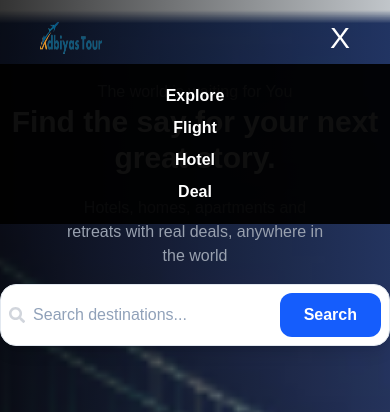
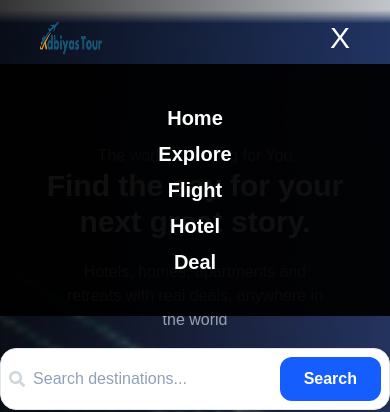
Before and after one commit to terhemeniorwua-png/_airline_platform, a Next.js app: page /Explore in a window 390 px wide. Both pictures are taken after a click on the icon 332 px from the left and 38 px from the top of the page. Shown: the top 412 px of the page. Built offline with nearby package versions, Linux system fonts and the light colour scheme.

Commit message:
edit mobile view

```diff
--- a/src/app/Explore/page.jsx
+++ b/src/app/Explore/page.jsx
@@ -40,11 +40,11 @@ export default function page() {
   return (
     <>
 
-        <div className='ExploreBg h-screen text-center pt-20 md:pt-44 text-white'>
+        <div className='ExploreBg h-screen text-center pt-36 md:pt-44 text-white'>
 
             <span className='text-md text-gray-400'>The world is waiting for You</span>
 
-            <h1 className='font-black text-3xl md:text-6xl md:w-[65%] m-auto pb-5 md:py-5'>Find the say for your next great story.</h1>
+            <h1 className='font-black text-3xl md:text-6xl w-[80%] md:w-[65%] m-auto pb-5 md:py-5'>Find the say for your next great story.</h1>
 
             <p className='text-md w-[70%] md:w-[35%] m-auto text-gray-400'>Hotels, homes, apartments and retreats with real deals, anywhere in the world
 
--- a/src/app/components/Navbar.jsx
+++ b/src/app/components/Navbar.jsx
@@ -46,7 +46,11 @@ export default function Navbar() {
       {
         displayNav && (
           <nav className='bg-[#000000f0] text-white font-bold absolute w-full top-16' id='nav'>
-        <ul className='flex flex-col items-center justify-between gap-2 py-5'>
+        <ul className='flex flex-col items-center justify-between gap-2 text-xl py-10'>
+
+          <Link href='/' className='hover:text-blue-700 hover:border-b hover:border-b-blue-700' onClick={()=>{
+              setDisplayNav(false)
+             }}>Home</Link>
              <Link href='/Explore' className='hover:text-blue-700 hover:border-b hover:border-b-blue-700' onClick={()=>{
               setDisplayNav(false)
              }}>Explore</Link>
```
